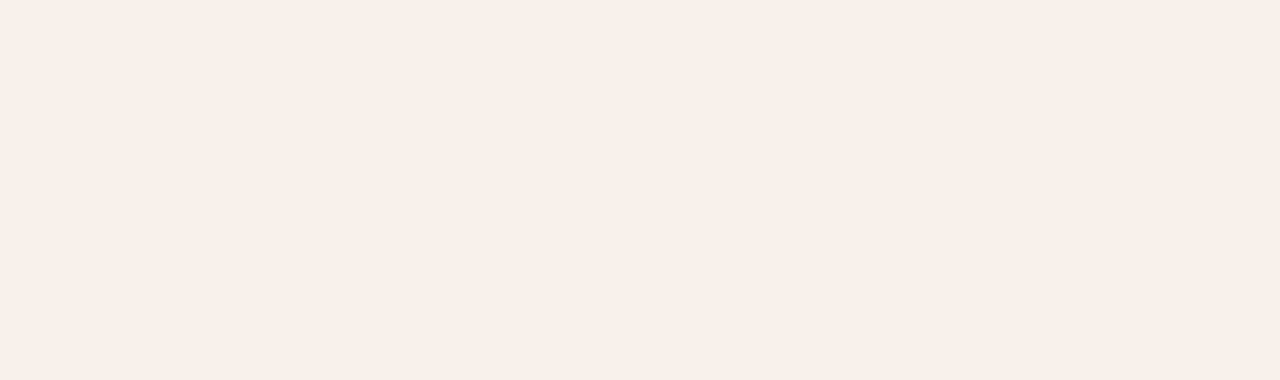
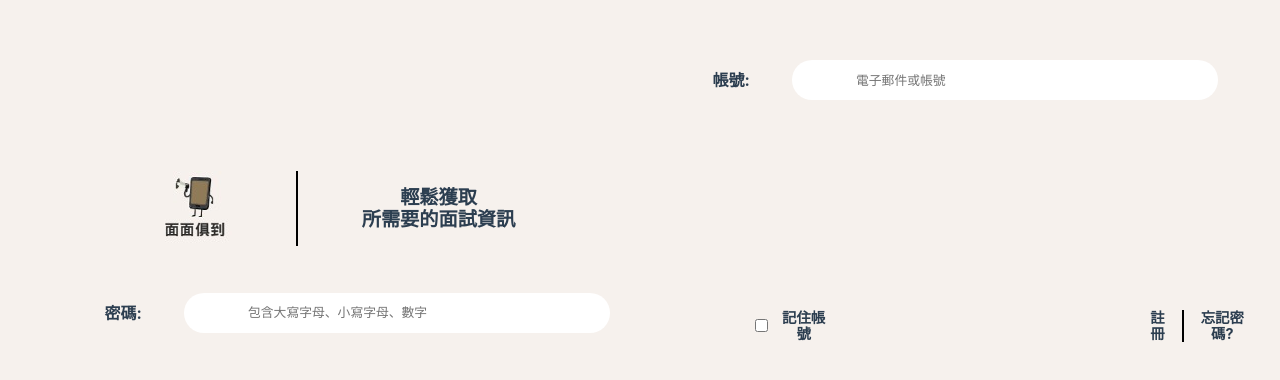
Before and after one commit to aaa785246/work, a Vue app in the folder vue-junyou/: page /login in a window 1280 px wide. Before the commit this address had no page. Shown: the part 336-716 px from the top of the page. Built offline with nearby package versions, Linux system fonts and the light colour scheme.

Commit message:
0321 1321

```diff
--- a/vue-junyou/src/assets/homepage.css
+++ b/vue-junyou/src/assets/homepage.css
@@ -169,8 +169,30 @@ body {
     width: 70%;
     height: 5vh;
     margin-top: 15%;
-    margin-left: 15%;
+    margin-left: 10%;
     background-color: white;
     border-radius: 20px;
     z-index: 5;
+    visibility: visible;
+    padding-left: 4vw;
 }
+
+
+.searchBoxOff {
+    visibility: hidden;
+    display: none;
+}
+
+.searchBoxGlassOn {
+    position: fixed;
+    width: 7vw;
+    margin-top: 8.5vh;
+    margin-left: 70vw;
+    z-index: 6;
+    visibility: visible;
+}
+
+.searchBoxGlassOff {
+    visibility: hidden;
+    display: none;
+}
--- /dev/null
+++ b/vue-junyou/src/assets/login.css
@@ -0,0 +1,85 @@
+.login {
+    margin-top: 30vw;
+    display: flex;
+    align-items: center;
+    justify-content: center;
+    text-align: center;
+}
+
+.logo {
+    font-size: 2rem;
+    font-weight: bold;
+    border-right: 2px solid black;
+    padding-right: 5vw;
+}
+
+.loginTitle {
+    font-size: 1.2rem;
+    font-weight: bold;
+    line-height: 1.4rem;
+    margin-left: 5vw;
+}
+
+.inputText {
+    width: 70%;
+    height: 5vh;
+    background-color: white;
+    border-radius: 20px;
+    font-size: 0.8rem;
+    padding-left: 5vw;
+    border: none;
+}
+
+.inputAria {
+    display: flex;
+    text-align: center;
+    align-items: center;
+    justify-content: center;
+    /* margin-top: 10vw; */
+    padding-top: 10vw;
+}
+
+.inputAria2 {
+    display: flex;
+    text-align: center;
+    align-items: center;
+    justify-content: center;
+    /* margin-top: 10vw; */
+    padding-top: 3vw;
+}
+
+.inputP {
+    width: 20%;
+    font-weight: bold;
+}
+
+.stateAria{
+    display: flex;
+    text-align: center;
+    align-items: center;
+    margin-top: 5vw;
+}
+
+.check {
+    margin-left: 9vw;
+}
+
+.remember {
+    font-size: 0.9rem;
+    font-weight: bold;
+    margin-left: 1vw;
+}
+
+.register {
+    margin-left: 25vw;
+    padding-right: 1vw;
+    border-right: 2px solid black;
+    font-size: 0.9rem;
+    font-weight: bold;
+}
+
+.forget {
+    margin-left: 1vw;
+    font-size: 0.9rem;
+    font-weight: bold;
+}
--- a/vue-junyou/src/router/index.ts
+++ b/vue-junyou/src/router/index.ts
@@ -21,6 +21,11 @@ const router = createRouter({
       path: '/',
       name:'homepage',
       component:HomePage
+    },
+    {
+      path:'/login',
+      name:'login',
+      component:()=>import("@/views/login.vue")
     }
   ]
 })
--- a/vue-junyou/src/views/homepage.vue
+++ b/vue-junyou/src/views/homepage.vue
@@ -24,16 +24,12 @@ const toggleSearch = () => {
   <!-- 遮罩 -->
   <div :class="mySearchToggle ? 'menuMaskOn' : 'menuMaskOff'"></div>
   <!-- 搜尋框 -->
-  <div :class="mySearchToggle ? 'searchBoxOn' : 'searchBoxOff'"> </div>
+  <input type="text" :class="mySearchToggle ? 'searchBoxOn' : 'searchBoxOff'" placeholder="請輸入職業">
+  <!-- 搜尋框查詢按鈕 -->
+  <img src="@/img/magnifying-glass.png"  title="searchBoxGlass" alt="this is searchBoxGlass" :class="mySearchToggle ? 'searchBoxGlassOn' : 'searchBoxGlassOff'"/>
   </div>
 
-  <img src="@/img/close.png" id="menu" title="menu" alt="this is menu" @click="toggleSearch" :class="mySearchToggle ? 'closeButtonOn' : 'closeButtonOff'"/>
-
-
-
-
-
-
+  <!-- <img src="@/img/close.png" id="menu" title="menu" alt="this is menu" @click="toggleSearch" :class="mySearchToggle ? 'closeButtonOn' : 'closeButtonOff'"/> -->
 
 
 
@@ -45,7 +41,7 @@ const toggleSearch = () => {
     <div  :class="myMenuToggle ? 'menuOn' : 'menuOff'"></div>
     <!-- 內容 -->
     <div :class="myMenuToggle ? 'menu-textOn' : 'menu-textOff'">面試心得分享</div>
-    <div :class="myMenuToggle ? 'menu-text2On' : 'menu-textOff'">會員中心</div>
+    <RouterLink to="/login"> <div :class="myMenuToggle ? 'menu-text2On' : 'menu-textOff'" >會員中心</div></RouterLink>
     <!-- 關閉鈕 -->
     <img src="@/img/close.png" id="menu" title="menu" alt="this is menu" @click="toggleMenu" :class="myMenuToggle ? 'closeButtonOn' : 'closeButtonOff'"/>
   </div>
--- /dev/null
+++ b/vue-junyou/src/views/login.vue
@@ -0,0 +1,28 @@
+<script setup lang="ts">
+import "@/assets/login.css"
+
+</script>
+<template>
+<div class="login">
+    <img src="@/img/logo_75.jpg" alt="this is logo" class="logo">
+    <p class="loginTitle">輕鬆獲取 <br>所需要的面試資訊</p>
+</div>
+
+<div class="inputAria">
+    <p class="inputP">帳號:</p>
+    <input type="text" class="inputText" placeholder="電子郵件或帳號">
+</div>
+<div class="inputAria2">
+    <p class="inputP">密碼:</p>
+    <input type="text" class="inputText" placeholder="包含大寫字母、小寫字母、數字">
+</div>
+
+<div class="stateAria">
+    <input type="checkbox" class="check">
+    <div class="remember">
+        記住帳號
+    </div>
+    <div class="register">註冊</div>
+    <div class="forget">忘記密碼?</div>
+</div>
+</template>
```
Also changed, not shown: vue-junyou/src/assets/logo.svg (deleted), vue-junyou/src/img/check-box-empty.png (deleted).
